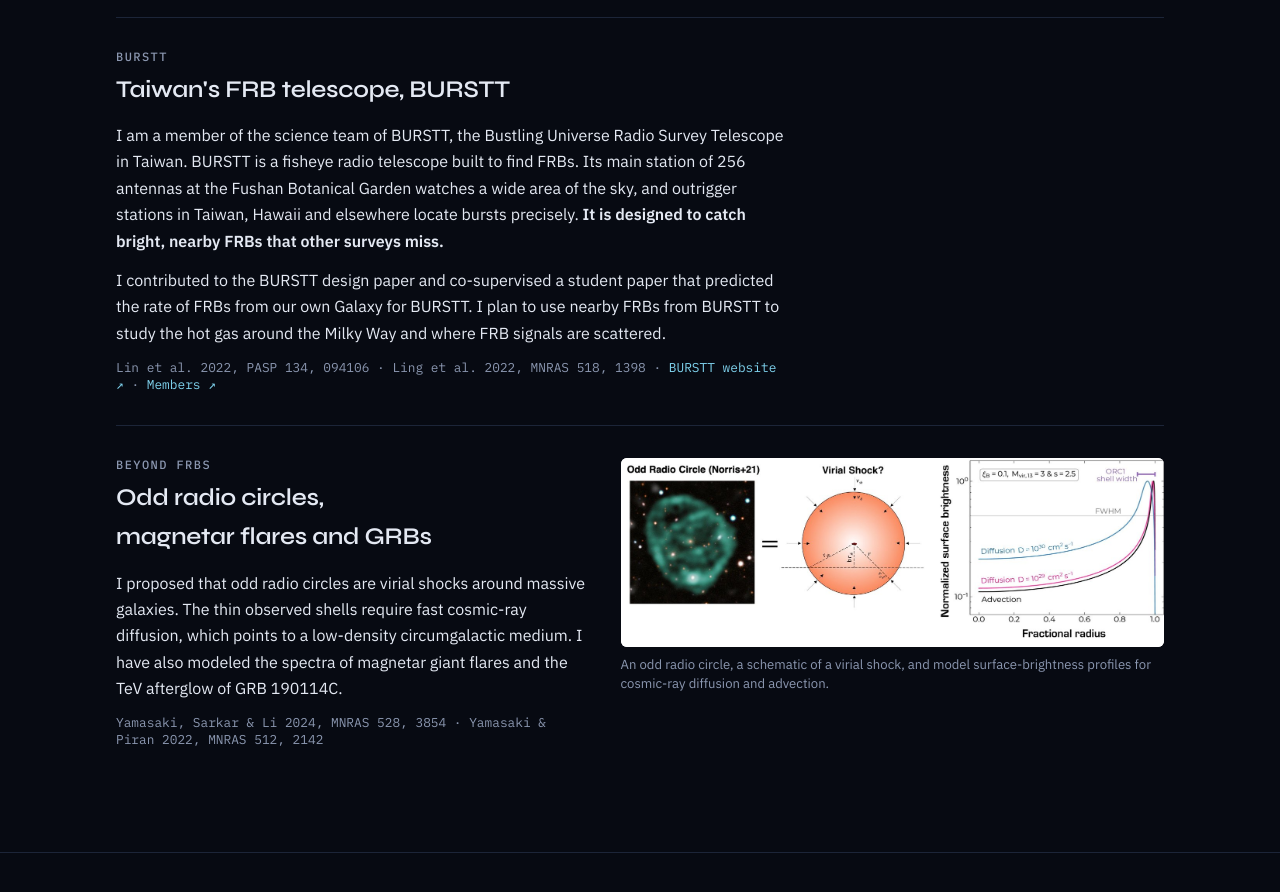
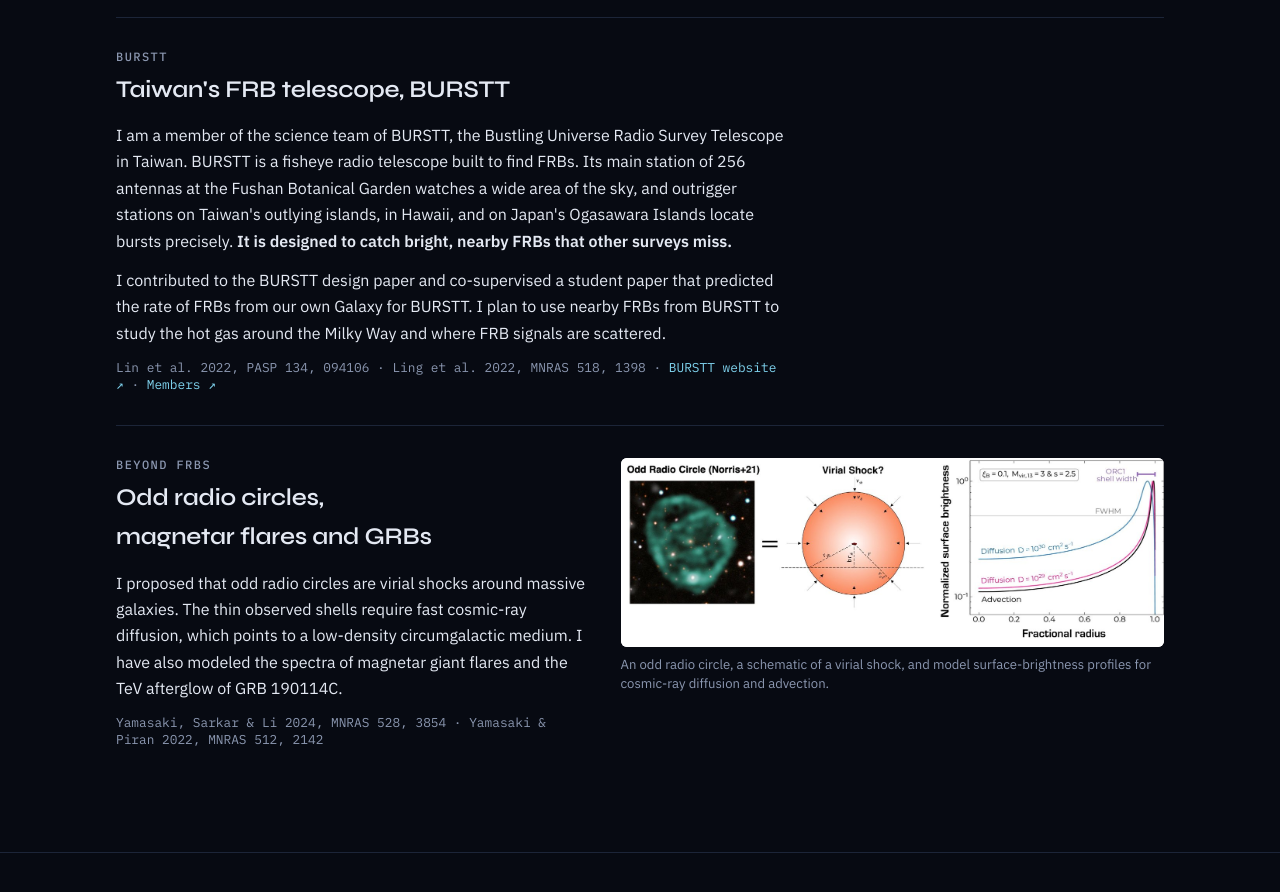
Before and after one commit to shotaro-yamasaki/shotaro-yamasaki.github.io, a plain HTML site: page index.html in a window 1280 px wide. Shown: the part 4380-5272 px from the top of the page. Drawn offline with Linux system fonts and the light colour scheme.

Commit message:
Update BURSTT outrigger locations
Co-Authored-By: Claude Opus 5.5 <noreply@anthropic.com>
Claude-Session: https://claude.ai/code/session_016gG3DXsp84im15PSmG7tYb

```diff
--- a/index.html
+++ b/index.html
@@ -297,7 +297,7 @@ footer p { font: 400 0.78rem var(--font-mono); color: var(--muted); }
       <div>
         <p class="label">BURSTT</p>
         <h3 data-ja="台湾のFRB望遠鏡 BURSTT" data-zh="臺灣的FRB望遠鏡 BURSTT">Taiwan's FRB telescope, BURSTT</h3>
-        <p data-ja="台湾のFRB専用電波望遠鏡BURSTT(Bustling Universe Radio Survey Telescope in Taiwan)のサイエンスチームのメンバーです。BURSTTは魚眼レンズのように広い視野をもつ電波望遠鏡で、福山植物園にある256台のアンテナの主局で空の広い範囲を見張り、台湾やハワイなどに置いた副局でバーストの位置を精密に決めます。&lt;strong&gt;ほかのサーベイでは見逃される、明るく近傍のFRBをとらえることを目指しています。&lt;/strong&gt;" data-zh="我是臺灣FRB專用電波望遠鏡BURSTT(Bustling Universe Radio Survey Telescope in Taiwan)科學團隊的成員。BURSTT是具有魚眼般寬廣視野的電波望遠鏡,位於福山植物園、由256座天線組成的主站監看大片天空,並由設於臺灣、夏威夷等地的外站精確定位爆發。&lt;strong&gt;其目標是捕捉其他巡天容易錯過的明亮、鄰近的FRB。&lt;/strong&gt;">I am a member of the science team of BURSTT, the Bustling Universe Radio Survey Telescope in Taiwan. BURSTT is a fisheye radio telescope built to find FRBs. Its main station of 256 antennas at the Fushan Botanical Garden watches a wide area of the sky, and outrigger stations in Taiwan, Hawaii and elsewhere locate bursts precisely. <strong>It is designed to catch bright, nearby FRBs that other surveys miss.</strong></p>
+        <p data-ja="台湾のFRB専用電波望遠鏡BURSTT(Bustling Universe Radio Survey Telescope in Taiwan)のサイエンスチームのメンバーです。BURSTTは魚眼レンズのように広い視野をもつ電波望遠鏡で、福山植物園にある256台のアンテナの主局で空の広い範囲を見張り、台湾の離島、ハワイ、日本の小笠原諸島などに置いた副局でバーストの位置を精密に決めます。&lt;strong&gt;ほかのサーベイでは見逃される、明るく近傍のFRBをとらえることを目指しています。&lt;/strong&gt;" data-zh="我是臺灣FRB專用電波望遠鏡BURSTT(Bustling Universe Radio Survey Telescope in Taiwan)科學團隊的成員。BURSTT是具有魚眼般寬廣視野的電波望遠鏡,位於福山植物園、由256座天線組成的主站監看大片天空,並由設於臺灣離島、夏威夷及日本小笠原群島等地的外站精確定位爆發。&lt;strong&gt;其目標是捕捉其他巡天容易錯過的明亮、鄰近的FRB。&lt;/strong&gt;">I am a member of the science team of BURSTT, the Bustling Universe Radio Survey Telescope in Taiwan. BURSTT is a fisheye radio telescope built to find FRBs. Its main station of 256 antennas at the Fushan Botanical Garden watches a wide area of the sky, and outrigger stations on Taiwan's outlying islands, in Hawaii, and on Japan's Ogasawara Islands locate bursts precisely. <strong>It is designed to catch bright, nearby FRBs that other surveys miss.</strong></p>
         <p data-ja="BURSTTの設計論文に参加し、BURSTTで期待される銀河系内FRBの頻度を予測した学生の論文を共同で指導しました。今後は、BURSTTが見つける近傍のFRBを使って、天の川銀河を取り巻く高温ガスや、FRBの信号がどこで散乱されるのかを調べる予定です。" data-zh="我參與了BURSTT的設計論文,並共同指導一篇預測BURSTT可偵測之銀河系內FRB發生率的學生論文。未來我計畫利用BURSTT偵測到的鄰近FRB,研究銀河系周圍的高溫氣體,以及FRB訊號在何處發生散射。">I contributed to the BURSTT design paper and co-supervised a student paper that predicted the rate of FRBs from our own Galaxy for BURSTT. I plan to use nearby FRBs from BURSTT to study the hot gas around the Milky Way and where FRB signals are scattered.</p>
         <p class="refs" data-ja="Lin et al. 2022, PASP 134, 094106 · Ling et al. 2022, MNRAS 518, 1398 · &lt;a href=&quot;https://www.burstt.org/&quot; target=&quot;_blank&quot; rel=&quot;noopener&quot;&gt;BURSTT公式サイト ↗&lt;/a&gt; · &lt;a href=&quot;https://www.burstt.org/about/members&quot; target=&quot;_blank&quot; rel=&quot;noopener&quot;&gt;メンバー一覧 ↗&lt;/a&gt;" data-zh="Lin et al. 2022, PASP 134, 094106 · Ling et al. 2022, MNRAS 518, 1398 · &lt;a href=&quot;https://www.burstt.org/&quot; target=&quot;_blank&quot; rel=&quot;noopener&quot;&gt;BURSTT官方網站 ↗&lt;/a&gt; · &lt;a href=&quot;https://www.burstt.org/about/members&quot; target=&quot;_blank&quot; rel=&quot;noopener&quot;&gt;成員名單 ↗&lt;/a&gt;">Lin et al. 2022, PASP 134, 094106 · Ling et al. 2022, MNRAS 518, 1398 · <a href="https://www.burstt.org/" target="_blank" rel="noopener">BURSTT website ↗</a> · <a href="https://www.burstt.org/about/members" target="_blank" rel="noopener">Members ↗</a></p>
       </div>
```
